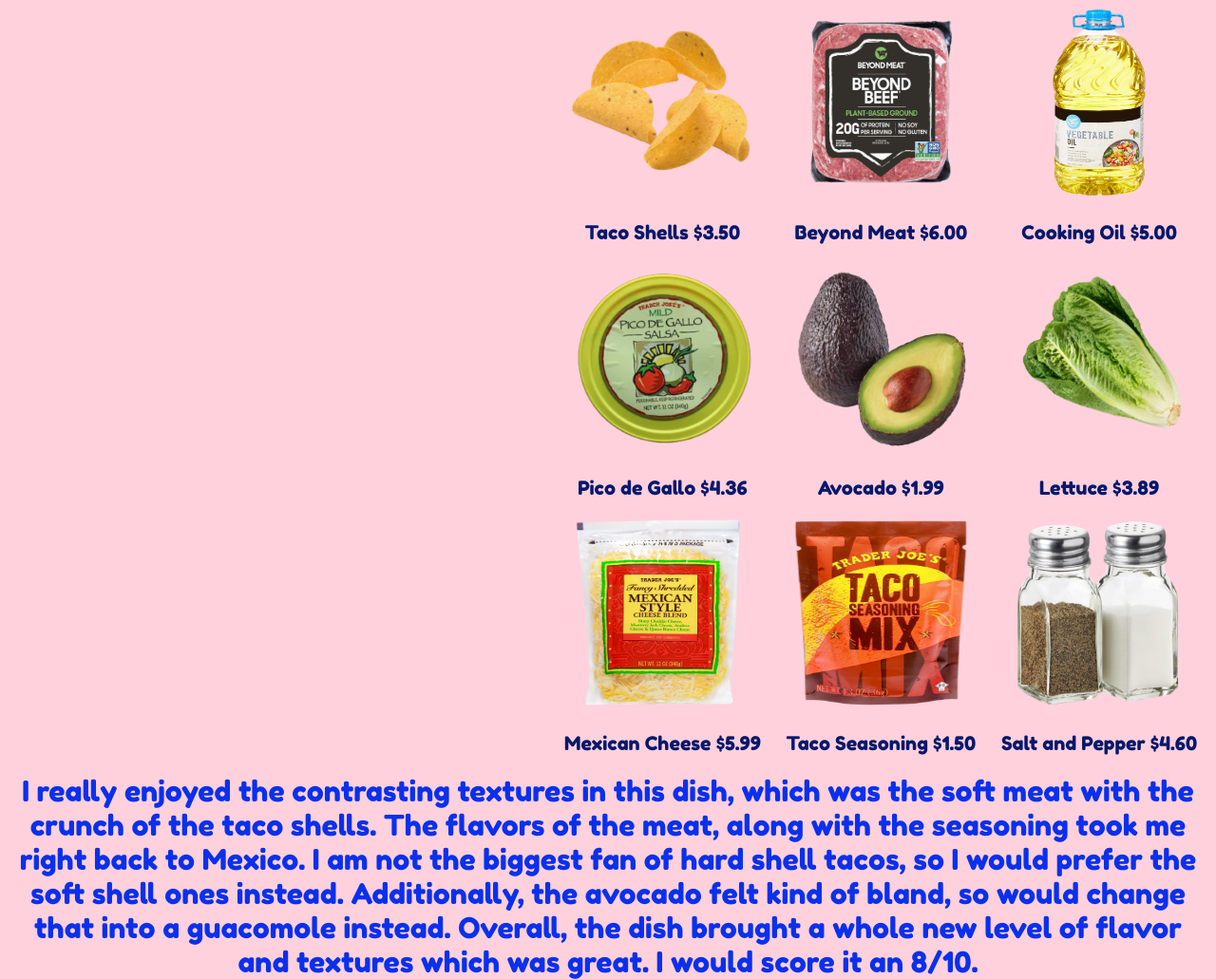
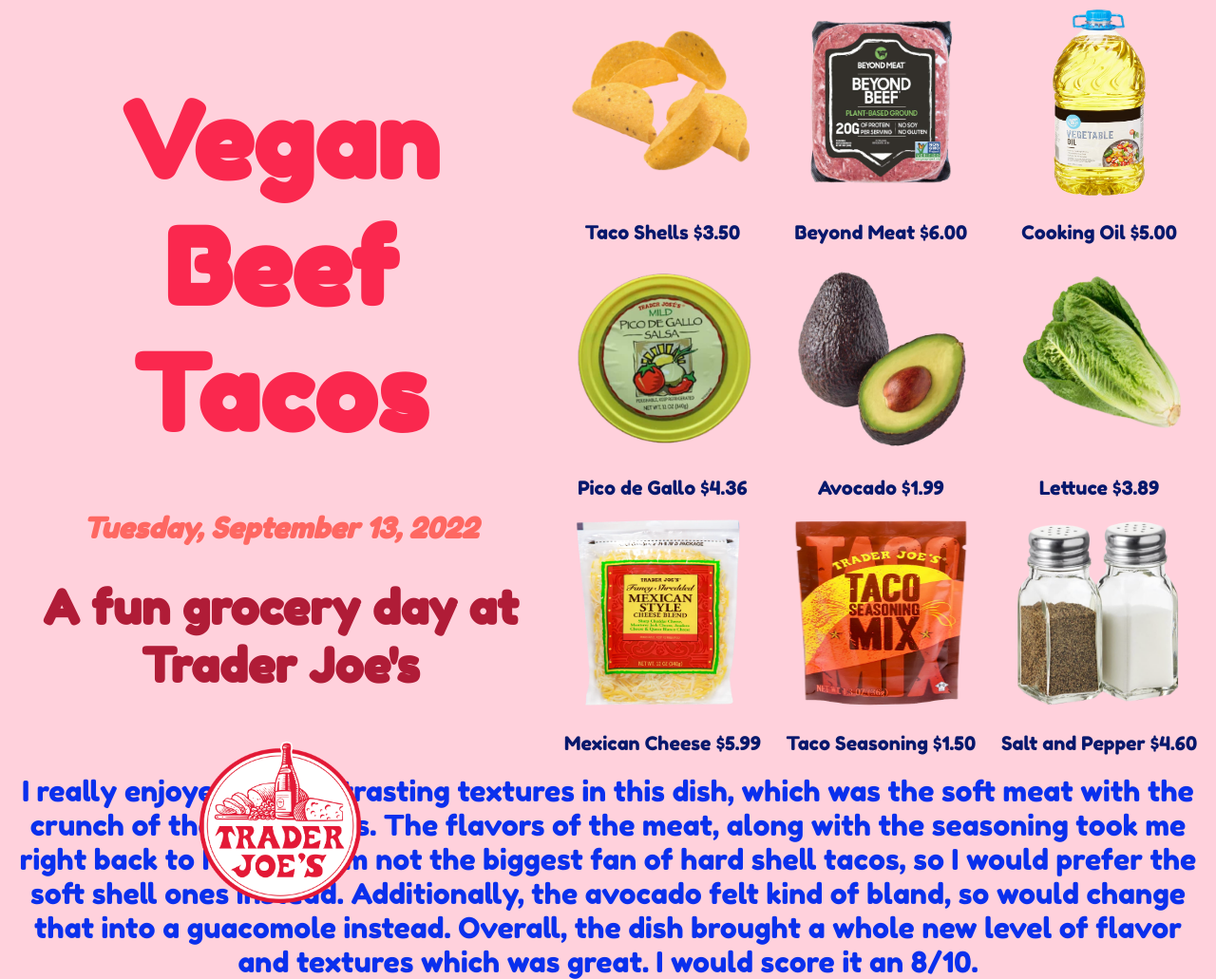
Before and after one commit to singt551/fall22interaction, a plain HTML site: page entries/entry2/index.html in a window 1280 px wide. Shown: the whole page at 95% size. Drawn offline with Linux system fonts and the light colour scheme.

Commit message:
Update index.html

```diff
--- a/entries/entry2/index.html
+++ b/entries/entry2/index.html
@@ -16,6 +16,7 @@
 
 
       <div class="container">
+      <div id="content1"><h1>Vegan Beef Tacos</h1><h2>Tuesday, September 13, 2022</h2><h3>A fun grocery day at Trader Joe's</h3><img src="./imgs/trader joes.jpg" class= rotate width="170" height="170" alt="Logo"></div>
       <div id="content4"><img src="./imgs/taco shell.jpg" width="200" height="200" alt="Taco Shell">
       <p>Taco Shells $3.50</p></div>
       <div id="content5"><img src="./imgs/beyond meat.jpg" width="200" height="200" alt="Beyond Meat">
```
